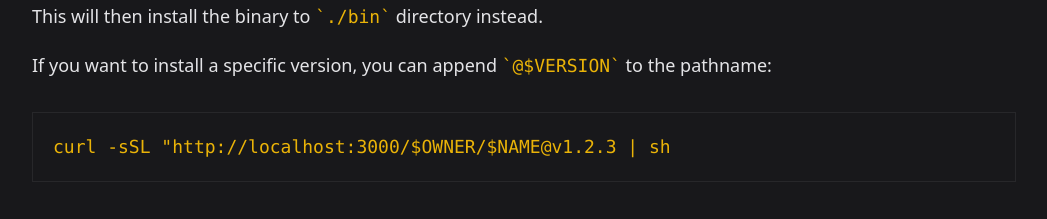
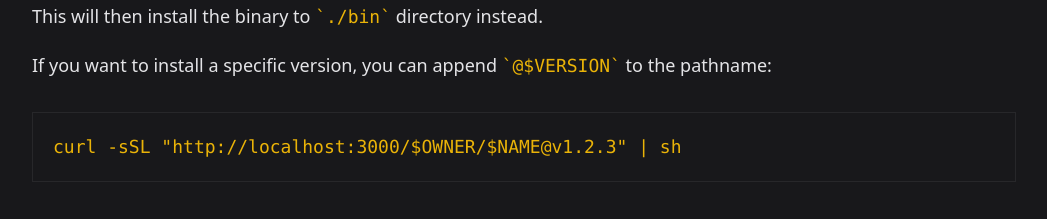
Before and after one commit to egoist/bina, a Next.js app: page / in a window 1280 px wide. Shown: the part 1920-2139 px from the top of the page, without its empty margins (116-1163 px from the left). Built offline with nearby package versions, Linux system fonts and the light colour scheme.

Commit message:
fix example

```diff
--- a/pages/index.tsx
+++ b/pages/index.tsx
@@ -138,7 +138,7 @@ export default function Home() {
                 <code>@$VERSION</code> to the pathname:
               </p>
               <CodeBlock
-                code={`curl -sSL "${APP_URL}/$OWNER/$NAME@v1.2.3 | sh`}
+                code={`curl -sSL "${APP_URL}/$OWNER/$NAME@v1.2.3" | sh`}
               />
               <p>More query parameters are available:</p>
               <ul>
```
